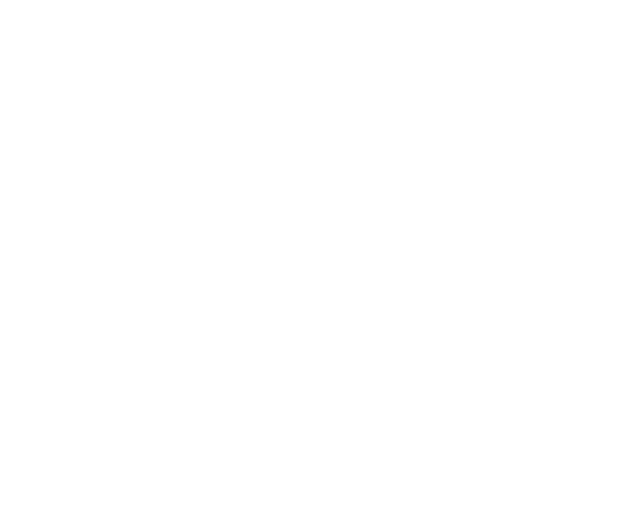
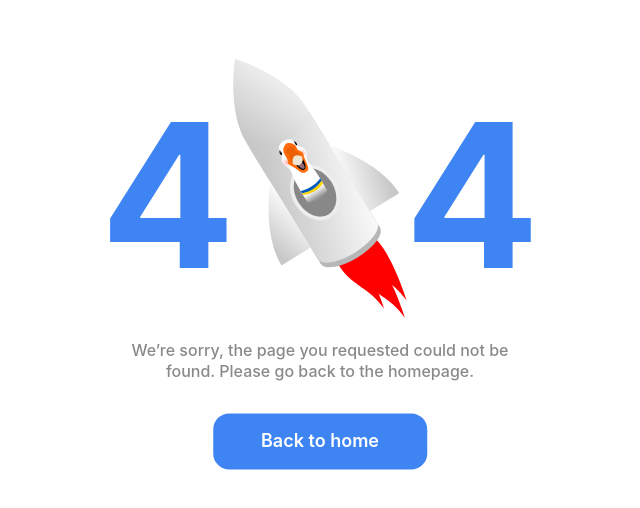
Before and after one commit to Dimitri-Y/GooseTrack-group-7, a React (Vite) app: page /GooseTrack-group-7/user in a window 1280 px wide. Before the commit this address had no page. Shown: the part 130-638 px from the top of the page, without its empty margins (320-960 px from the left). Built offline with nearby package versions, Linux system fonts and the light colour scheme.

Commit message:
404 page (#25)
* make all colors rgba, add notFoundPage

make all colors rgba, add notFoundPage

* add NotFoundPage

add rgba colors and NotFoundPage

* config app routes: delete error page

```diff
--- a/src/App.jsx
+++ b/src/App.jsx
@@ -1,11 +1,11 @@
 import { Route, Routes } from 'react-router-dom';
 // import MainLayout from './components/MainLayout/MainLayout/MainLayout.jsx';
-// import ErrorPage from './pages/ErrorPage/ErrorPage';
 import MainPage from './pages/MainPage/MainPage';
 import AccountPage from './pages/AccountPage/AccountPage';
 import CalendarPage from './pages/CalendarPage/CalendarPage';
 import ChoosedDay from './components/ChoosedDay/ChoosedDay';
 import StatisticsPage from './pages/StatisticsPage/StatisticsPage';
+import NotFoundPage from './pages/NotFoundPage/NotFoundPage';
 
 // const test = import.meta.env.VITE_API_TEST;
 
@@ -19,8 +19,8 @@ function App() {
         <Route path="day/:currentDay" element={<ChoosedDay />} />
       </Route>
       <Route path="/statistics" element={<StatisticsPage />}></Route>
+      <Route path="*" element={<NotFoundPage />} />
       {/* <Route path="/" element={<MainLayout />}> */}
-      {/* <Route path="*" element={<ErrorPage />} /> */}
       {/* </Route> */}
     </Routes>
   );
--- a/src/components/AuthSection/AuthSection.styled.jsx
+++ b/src/components/AuthSection/AuthSection.styled.jsx
@@ -7,7 +7,7 @@ export const Container = styled.div`
   position: relative;
   min-width: 375px;
   min-height: 812px;
-  background-color: #3e85f3;
+  background-color: rgba(62, 133, 243,1);
 
   @media screen and (min-width: 768px) {
     min-width: 768px;
@@ -43,7 +43,7 @@ export const Header = styled.h1`
   margin-top: 2px;
   margin-bottom: 32px;
   text-align: center;
-  color: #ffffff;
+  color: rgba(255, 255, 255, 1);
   font-size: 44px;
   font-weight: bold;
   line-height: 1.09;
@@ -80,7 +80,7 @@ export const LinksWrapper = styled.div`
 export const LinkSignUp = styled(Link)`
   display: block;
   font-family: 'Inter', sans-serif;
-  color: #ffffff;
+  color: rgba(255, 255, 255, 1);
   font-size: 14px;
   line-height: 1.29;
   font-weight: 600;
@@ -96,10 +96,10 @@ export const LinkLogIn = styled(Link)`
   gap: 6px;
   align-items: center;
   padding: 14px 32px;
-  background-color: #ffffff;
+  background-color: rgba(255, 255, 255, 1);
   border: none;
   border-radius: 16px;
-  color: #3e85f3;
+  color: rgba(62, 133, 243,1);
   font-family: 'Inter', sans-serif;
   font-size: 14px;
   font-weight: 600;
--- a/src/components/Description/Description.styled.jsx
+++ b/src/components/Description/Description.styled.jsx
@@ -1,7 +1,7 @@
 import styled from 'styled-components';
 
 export const DescriptionWrapper = styled.div`
-  background-color: #ffffff;
+  background-color: rgba(255, 255, 255, 1);
   max-width: 335px;
   margin-left: auto;
   margin-right: auto;
@@ -101,7 +101,7 @@ export const Number = styled.h2`
   font-size: 80px;
   line-height: 0.8;
   letter-spacing: -4px;
-  color: #3e85f3;
+  color: rgba(62, 133, 243, 1);
 
   @media screen and (min-width: 768px) {
     font-size: 104px;
@@ -117,7 +117,7 @@ export const Text = styled.p`
   font-weight: 500;
   font-size: 14px;
   line-height: 1.29;
-  color: #343434;
+  color: rgb(52, 52, 52,1);
 
   @media screen and (min-width: 768px) {
     width: 275px;
@@ -134,8 +134,8 @@ export const Title = styled.div`
   font-size: 32px;
   line-height: 1.25;
   text-align: center;
-  color: #3e85f3;
-  background-color: #dcebf7;
+  color: rgba(62, 133, 243, 1);
+  background-color: rgba(220, 235, 247,1);
   border-radius: 44px;
 
   @media screen and (min-width: 768px) {
@@ -151,7 +151,7 @@ export const SubTitle = styled.h2`
   font-weight: 700;
   font-size: 32px;
   line-height: 1.25;
-  color: #171820;
+  color: rgba(23, 24, 32,1);
 
   @media screen and (min-width: 768px) {
     margin-bottom: 24px;
--- a/src/components/ReviewsSlider/ReviewsSlider.styed.jsx
+++ b/src/components/ReviewsSlider/ReviewsSlider.styed.jsx
@@ -1,7 +1,7 @@
 import styled from 'styled-components';
 
 export const ReviewsSection = styled.div`
-  background-color: #ffffff;
+  background-color: rgba(255, 255, 255, 1);
   width: 335px;
   margin-left: auto;
   margin-right: auto;
@@ -22,7 +22,7 @@ export const ReviewsTitle = styled.h2`
   font-weight: 700;
   font-size: 28px;
   line-height: 1.14;
-  color: #3e85f3;
+  color: rgba(62, 133, 243, 1);
   text-align: center;
   margin: 0 auto 40px auto;
   @media screen and (min-width: 768px) {
@@ -80,7 +80,7 @@ export const ReviewSliderCard = styled.div`
   flex-direction: column;
   gap: 24px;
   border-radius: 8px;
-  border: 1px solid #e7e5e5;
+  border: 1px solid rgba(231, 229, 229,1);
   padding: 24px;
   overflow-y: auto;
 
@@ -95,14 +95,14 @@ export const ReviewContentBox = styled.div`
   position: sticky;
   top: 0px;
   display: flex;
-  background-color: #ffffff;
+  background-color: rgba(255, 255, 255, 1);
 `;
 
 export const AvatarWrapper = styled.div`
   width: 50px;
   height: 50px;
   border-radius: 50%;
-  border: 1px solid #616161;
+  border: 1px solid rgba(97, 97, 97,1);
   margin-right: 18px;
   overflow: hidden;
 `;
@@ -140,7 +140,7 @@ export const Name = styled.h1`
   font-weight: 700;
   font-size: 18px;
   line-height: 1;
-  color: #13151a;
+  color: rgba(19, 21, 26,1);
 `;
 
 export const Rate = styled.div`
--- /dev/null
+++ b/src/pages/NotFoundPage/NotFoundPage.jsx
@@ -0,0 +1,31 @@
+import React from 'react';
+import {
+  ContentWrap,
+  NumberWrap,
+  Wrapper,
+  Number,
+  RocketStyled,
+  Text,
+  StyledLink,
+} from './NotFoundPage.styled';
+
+const NotFoundPage = () => {
+  return (
+      <Wrapper>
+      <ContentWrap>
+        <NumberWrap>
+          <Number>4</Number>
+          <RocketStyled />
+          <Number>4</Number>
+        </NumberWrap>
+        <Text>
+          We’re sorry, the page you requested could not be found. Please go back
+          to the homepage.
+        </Text>
+        <StyledLink to="/">Back to home</StyledLink>
+      </ContentWrap>
+    </Wrapper>
+  );
+};
+
+export default NotFoundPage;
--- /dev/null
+++ b/src/pages/NotFoundPage/NotFoundPage.styled.jsx
@@ -0,0 +1,103 @@
+import styled from 'styled-components';
+import { Link } from 'react-router-dom';
+import { ReactComponent as Rocket } from '../../images/svg/rocket404.svg';
+
+export const Wrapper = styled.div`
+  position: fixed;
+  top: 0;
+  left: 0;
+  width: 100%;
+  height: 100%;
+  background-color: #ffffff;
+`;
+
+export const Text = styled.p`
+  font-family: 'Inter', sans-serif;
+  line-height: 1.29;
+  text-align: center;
+  font-weight: 500;
+  color: rgba(17, 17, 17, 0.7);
+  opacity: 0.7;
+  margin-bottom: 24px;
+  margin-left: auto;
+  margin-right: auto;
+
+  @media screen and (min-width: 768px) {
+    max-width: 398px;
+    margin-bottom: 32px;
+  }
+`;
+
+export const NumberWrap = styled.div`
+  display: flex;
+  align-items: center;
+  margin-bottom:20px;
+`;
+
+export const Number = styled.p`
+    margin-bottom:0px;
+  font-family: 'Inter', sans-serif;
+  font-size: 100px;
+  line-height: 1.5;
+  font-weight: bold;
+  color: rgba(62, 133, 243, 1);
+  vertical-align: middle;
+
+  @media screen and (min-width: 768px) {
+    font-size: 200px;
+    line-height: 1.25;
+  }
+`;
+
+export const ContentWrap = styled.div`
+  position: absolute;
+  top: 50%;
+  left: 50%;
+  transform: translate(-50%, -50%);
+  max-width: 281px;
+  background-color: #ffffff;
+  @media screen and (min-width: 768px) {
+    max-width: 503px;
+  }
+`;
+
+export const StyledLink = styled(Link)`
+  display: block;
+  width: max-content;
+  font-family: 'Inter', sans-serif;
+  font-size: 14px;
+  line-height: 1.29;
+  letter-spacing: -2%;
+  font-weight: 600;
+  margin: 0 auto;
+  padding: 14px 32px;
+  border-radius: 16px;
+  background-color: rgba(62, 133, 243, 1);
+;
+  color: rgba(255, 255, 255, 1);
+;
+
+  transition: all 250ms;;
+
+  &:hover {
+    transform: scale(1.1)
+  }
+
+  @media screen and (min-width: 768px) {
+    padding: 16px 48px;
+    font-size: 18px;
+    line-height: 1.33;
+  }
+`;
+
+export const RocketStyled = styled(Rocket)`
+  width: 366px;
+  height: 253px;
+  margin: -80px;
+
+  @media screen and (min-width: 768px) {
+    width: 369px;
+    height: 346px;
+    margin: -100px;
+  }
+`;
```
Also changed, not shown: src/images/svg/rocket.svg (added), src/images/svg/rocket404.svg (added).
